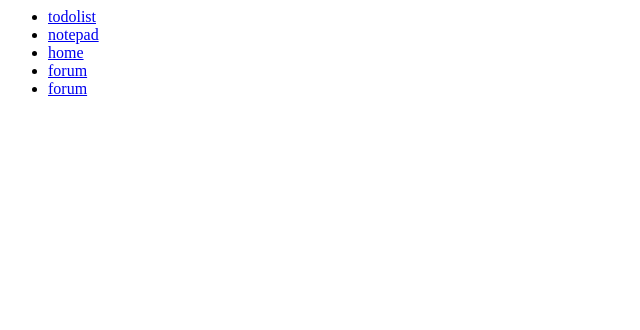
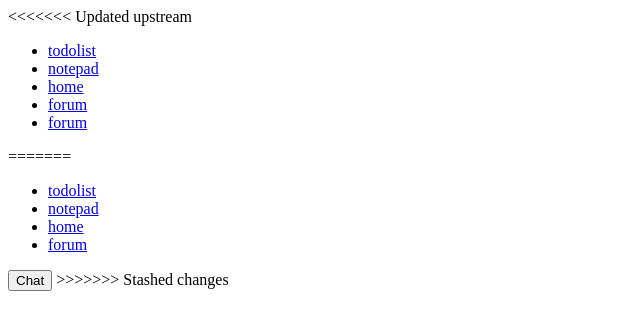
Before and after one commit to PRO-grammersss/Edu-hub, a Python web app: template main/templates/index.html in a window 1280 px wide. Shown: the top 330 px of the page, without its empty margins (0-640 px from the left). Run offline with Jinja, Linux system fonts and the light colour scheme; the template is opened without the code that fills it, so the values that code supplies are empty.

Commit message:
errors with stached changes

```diff
--- a/eduhub/urls.py
+++ b/eduhub/urls.py
@@ -21,14 +21,20 @@ urlpatterns = [
     path('admin/', admin.site.urls),
     path('todo/', include('todo.urls')),
 <<<<<<< Updated upstream
+<<<<<<< Updated upstream
     path('notepad/', include('notepad.urls')),
     path('main/', include('main.urls')),
     path('login/', include('login.urls')),
     path('forum/', include('forum.urls')),
 =======
+=======
+>>>>>>> Stashed changes
     path('forum/', include('forum.urls')),
     path('main/', include('main.urls')),
     path('notepad/', include('notepad.urls')),
 
+<<<<<<< Updated upstream
+>>>>>>> Stashed changes
+=======
 >>>>>>> Stashed changes
 ]
--- a/main/templates/index.html
+++ b/main/templates/index.html
@@ -1,3 +1,4 @@
+<<<<<<< Updated upstream
 <header>
     <ul>
         <li><a target="_blank" href="todolist.html">todolist</a></li>
@@ -7,3 +8,27 @@
         <li><a target="_blank" href="about.html">forum</a></li>
     </ul>
 </header>
+=======
+<!DOCTYPE html>
+<html>
+
+<head>
+    <title> homepage </title>
+    <header>
+        <ul>
+            <li><a target="_blank" href="../../todo/">todolist</a></li>
+            <li><a target="_blank" href="../../notepad/">notepad</a></li>
+            <li><a target="_blank" href="../../main/">home</a></li>
+            <li><a target="_blank" href="../../forum/">forum</a></li>
+        </ul>
+        <link rel="stylesheet" href="style.css">
+    </header>
+</head>
+
+<body>
+    <button type="button">Chat</button>
+</body>
+
+
+</html>
+>>>>>>> Stashed changes
```
Also changed, not shown: notepad/templates/notepad.html (+9 -0 lines), todo/templates/todolist.HTML (+12 -0 lines), todo/views.py (+7 -0 lines).
